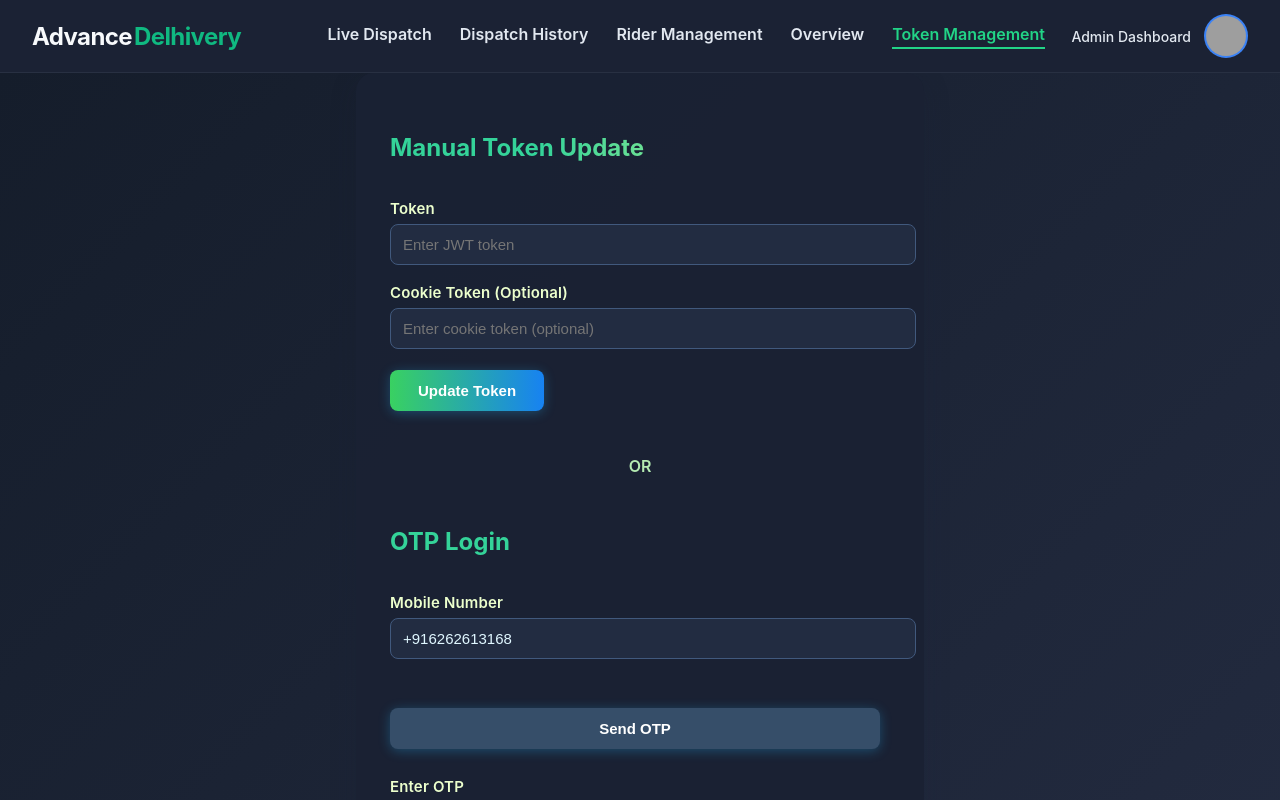
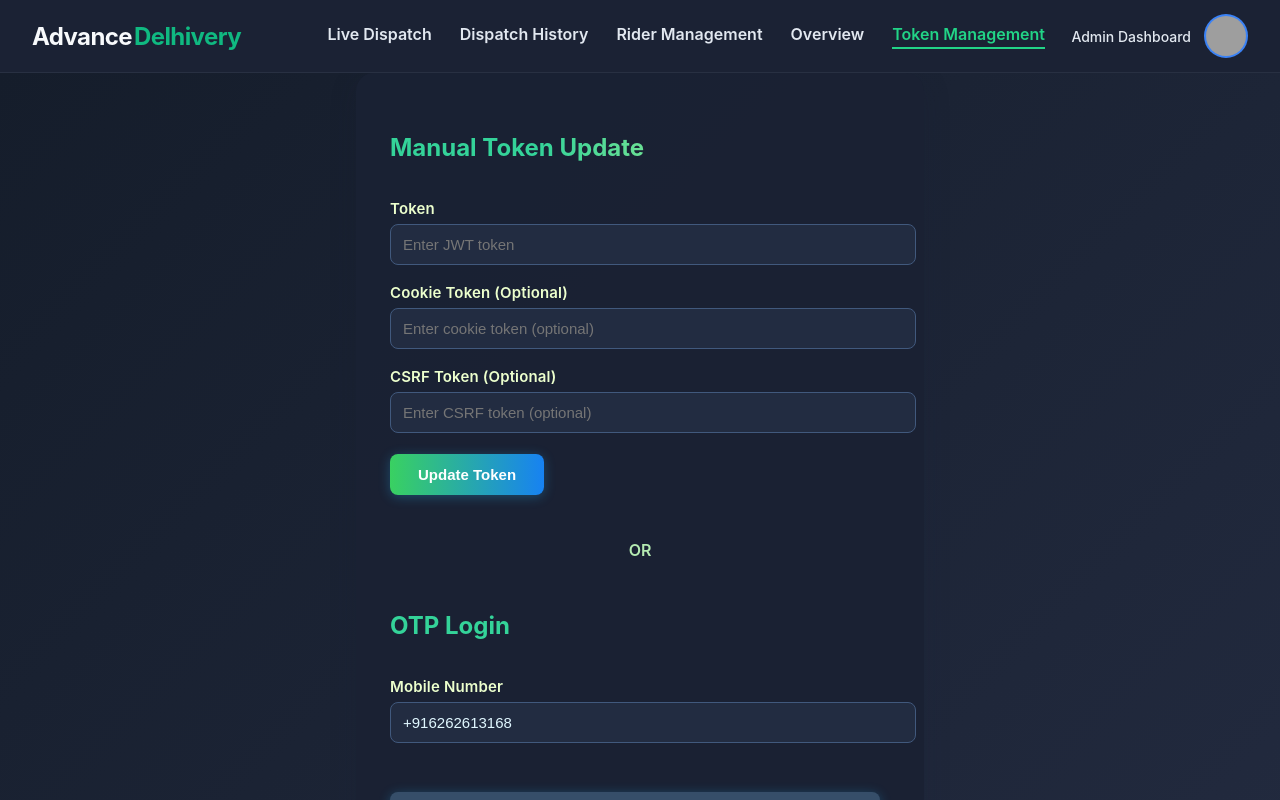
Before and after one commit to delhiverybabai-cmyk/AdvanceDelhivery-frontend, a React (Create React App) app: page /admin/token-management in a window 1280 px wide. Shown: the top 800 px of the page. Built offline with nearby package versions, Linux system fonts and the light colour scheme; grey boxes are pictures that could not be loaded.

Commit message:
added csrf

```diff
--- a/src/components/BulkManagment/BulkGenricIncoming.jsx
+++ b/src/components/BulkManagment/BulkGenricIncoming.jsx
@@ -261,9 +261,9 @@
         throw new Error("Not an array");
       }
     } catch (e) {
-      // If JSON parsing fails, treat as newline-separated
+      // If JSON parsing fails, treat as comma, space, or newline-separated
       waybillArray = waybills
-        .split("\n")
+        .split(/[\s,]+/)
         .map((w) => w.trim())
         .filter((w) => w.length > 0);
     }
@@ -419,7 +419,7 @@
           </label>
           <textarea
             style={styles.textarea}
-            placeholder='["1490822684288383", "37355828075864", "1490822618605563"] or paste one per line'
+            placeholder='["1490..."] or paste separated by line, comma, or space'
             value={waybills}
             onChange={(e) => setWaybills(e.target.value)}
             disabled={processing}
--- a/src/components/TokenManagement/TokenManagement.jsx
+++ b/src/components/TokenManagement/TokenManagement.jsx
@@ -92,6 +92,7 @@
 export default function TokenManagement() {
   const [token, setToken] = useState("");
   const [cookieToken, setCookieToken] = useState(""); // ✅ Manual cookie token input
+  const [csrfToken, setCsrfToken] = useState(""); // ✅ Manual csrf token input
   const [number, setNumber] = useState("+916262613168");
   const [otp, setOtp] = useState("");
   const [isLoading, setIsLoading] = useState(false);
@@ -99,8 +100,8 @@
 
   const handleTokenUpdate = async (e) => {
     e.preventDefault();
-    if (!token.trim()) {
-      toast.error("Please enter a token value.");
+    if (!token.trim() && !cookieToken.trim() && !csrfToken.trim()) {
+      toast.error("Please enter at least one token value.");
       return;
     }
     setIsLoading(true);
@@ -108,8 +109,9 @@
       const resp = await axios.put(
         `${process.env.REACT_APP_BASE_URL}/api/dispatch/token-update`,
         {
-          token,
-          cookieToken: cookieToken.trim() || undefined, // ✅ Send cookieToken if provided
+          token: token.trim() || undefined,
+          cookieToken: cookieToken.trim() || undefined,
+          csrfToken: csrfToken.trim() || undefined, // ✅ Send csrfToken if provided
         },
         { headers: { "Content-Type": "application/json" } }
       );
@@ -117,6 +119,7 @@
         toast.success("Token updated successfully.");
         setToken("");
         setCookieToken("");
+        setCsrfToken("");
       } else {
         toast.error("Token update failed.");
       }
@@ -230,9 +233,26 @@
               disabled={isLoading}
             />
           </div>
+          <div style={styles.formGroup}>
+            <label style={styles.label}>CSRF Token (Optional)</label>
+            <input
+              style={{
+                ...styles.input,
+                ...(focusField === "csrfToken" ? styles.inputFocused : {}),
+              }}
+              type="text"
+              placeholder="Enter CSRF token (optional)"
+              value={csrfToken}
+              onFocus={() => setFocusField("csrfToken")}
+              onBlur={() => setFocusField("")}
+              onChange={(e) => setCsrfToken(e.target.value)}
+              spellCheck="false"
+              disabled={isLoading}
+            />
+          </div>
           <button
             style={styles.button}
-            disabled={isLoading || !token.trim()}
+            disabled={isLoading || (!token.trim() && !cookieToken.trim() && !csrfToken.trim())}
             type="submit"
           >
             {isLoading ? "Updating..." : "Update Token"}
```
Also changed, not shown: 1 other file (tests, documents, lock files or other folders).
